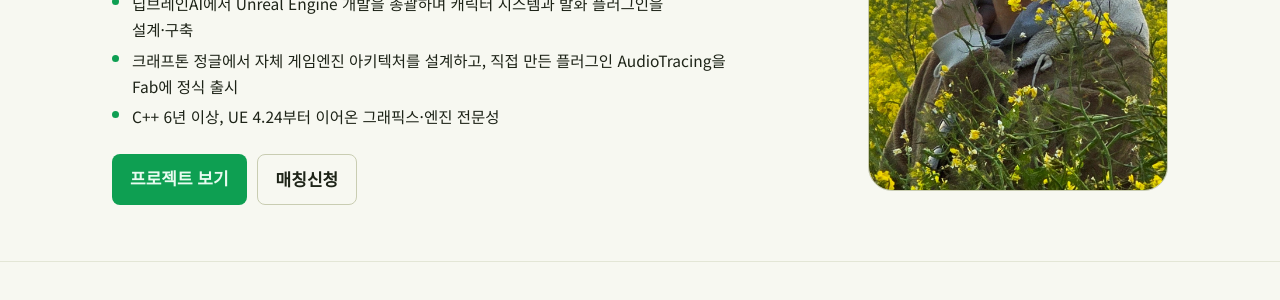
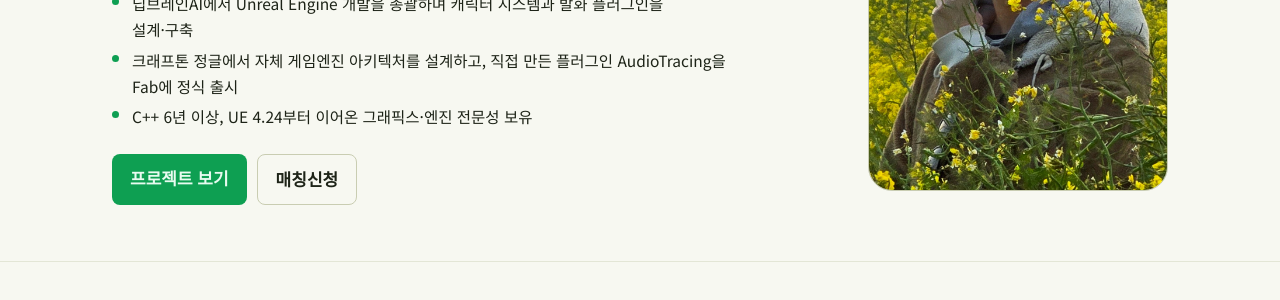
Before and after one commit to skamo3/skamo3.github.io, a Jekyll site: the page built from index.html, in a window 1280 px wide and 900 px high. Shown: the part 440-740 px from the top of the window. Built offline with Jekyll 4.4.1, drawn with Linux system fonts in a browser that asks for light colours.

Commit message:
Tweak hero fact bullet wording
Co-Authored-By: Claude Sonnet 5 <noreply@anthropic.com>

```diff
--- a/index.html
+++ b/index.html
@@ -25,7 +25,7 @@ title: Home
       <ul class="hero-facts">
         <li>딥브레인AI에서 Unreal Engine 개발을 총괄하며 캐릭터 시스템과 발화 플러그인을<br>설계·구축</li>
         <li>크래프톤 정글에서 자체 게임엔진 아키텍처를 설계하고, 직접 만든 플러그인 AudioTracing을 Fab에 정식 출시</li>
-        <li>C++ 6년 이상, UE 4.24부터 이어온 그래픽스·엔진 전문성</li>
+        <li>C++ 6년 이상, UE 4.24부터 이어온 그래픽스·엔진 전문성 보유</li>
       </ul>
       <div class="cta">
         <a class="btn btn-primary" href="#projects">프로젝트 보기</a>
```
